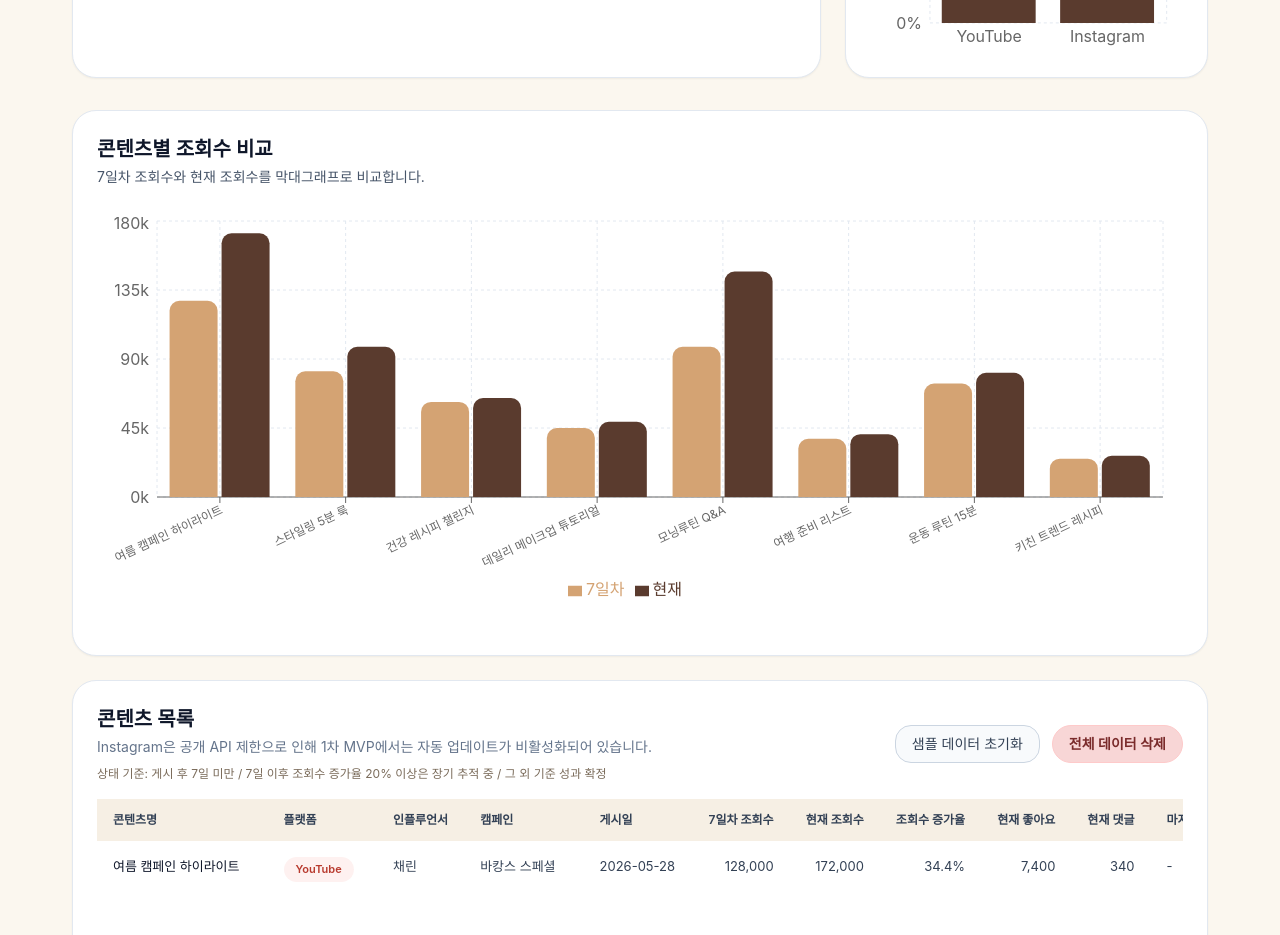
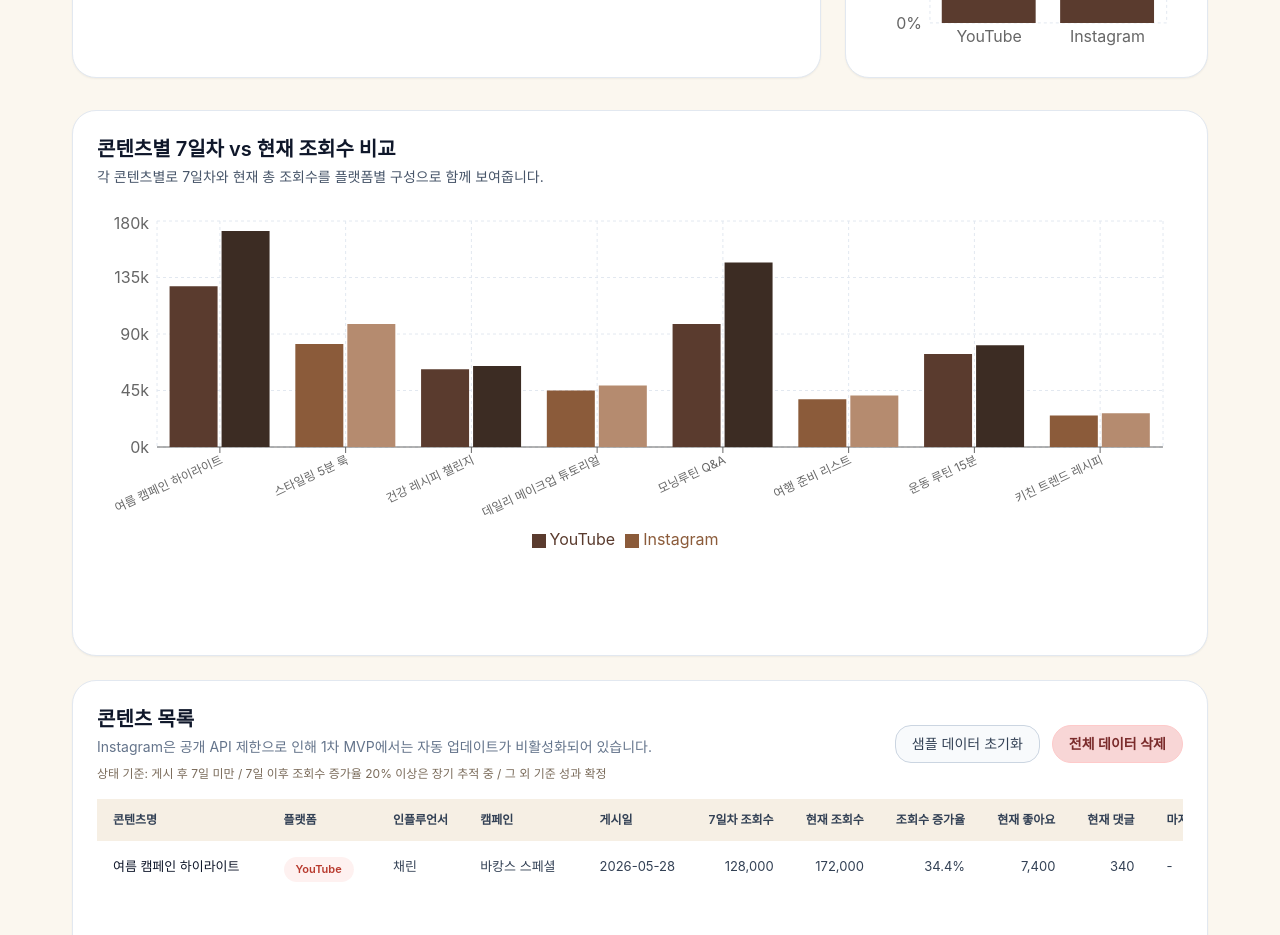
Before and after one commit to jwlee-svg/iu-dashboard, a React (Vite) app: page / in a window 1280 px wide. Shown: the part 840-1775 px from the top of the page. Built offline with nearby package versions, Linux system fonts and the light colour scheme.

Commit message:
save logic update

```diff
--- a/src/App.tsx
+++ b/src/App.tsx
@@ -388,15 +388,79 @@ function App() {
     }))
   }, [items])
 
-  const chartData = useMemo(
-    () =>
-      items.map((item) => ({
-        name: item.title,
-        '7일차': item.viewsDay7,
-        현재: item.currentViews,
-      })),
-    [items],
-  )
+  const chartData = useMemo(() => {
+    const grouped = new Map<
+      string,
+      {
+        title: string
+        sevenYoutube: number
+        sevenInstagram: number
+        currentYoutube: number
+        currentInstagram: number
+      }
+    >()
+
+    items.forEach((item) => {
+      const title = item.title || '무제'
+      if (!grouped.has(title)) {
+        grouped.set(title, {
+          title,
+          sevenYoutube: 0,
+          sevenInstagram: 0,
+          currentYoutube: 0,
+          currentInstagram: 0,
+        })
+      }
+
+      const entry = grouped.get(title)!
+      if (item.platform === 'YouTube') {
+        entry.sevenYoutube += item.viewsDay7
+        entry.currentYoutube += item.currentViews
+      } else {
+        entry.sevenInstagram += item.viewsDay7
+        entry.currentInstagram += item.currentViews
+      }
+    })
+
+    return Array.from(grouped.values()).map((entry) => ({
+      ...entry,
+      sevenTotal: entry.sevenYoutube + entry.sevenInstagram,
+      currentTotal: entry.currentYoutube + entry.currentInstagram,
+    }))
+  }, [items])
+
+  const formatTooltipValue = (value?: number) => (value !== undefined ? formatNumber(value) : '-')
+
+  const renderChartTooltip = ({ active, payload, label }: any) => {
+    if (!active || !payload || !payload.length) return null
+
+    const data = payload.reduce(
+      (acc: Record<string, number>, item: any) => {
+        acc[item.dataKey] = item.value ?? 0
+        return acc
+      },
+      {},
+    )
+
+    const sevenYoutube = data.sevenYoutube ?? 0
+    const sevenInstagram = data.sevenInstagram ?? 0
+    const currentYoutube = data.currentYoutube ?? 0
+    const currentInstagram = data.currentInstagram ?? 0
+    const sevenTotal = sevenYoutube + sevenInstagram
+    const currentTotal = currentYoutube + currentInstagram
+
+    return (
+      <div className="rounded-2xl border border-slate-200 bg-white p-3 text-sm text-slate-900 shadow-lg">
+        <p className="mb-2 font-semibold">{label}</p>
+        <p className="text-[12px] text-slate-500">7일차 총 조회수: {formatTooltipValue(sevenTotal)}</p>
+        <p className="text-[12px]">- YouTube: {formatTooltipValue(sevenYoutube)}</p>
+        <p className="text-[12px] mb-2">- Instagram: {formatTooltipValue(sevenInstagram)}</p>
+        <p className="text-[12px] text-slate-500">현재 총 조회수: {formatTooltipValue(currentTotal)}</p>
+        <p className="text-[12px]">- YouTube: {formatTooltipValue(currentYoutube)}</p>
+        <p className="text-[12px]">- Instagram: {formatTooltipValue(currentInstagram)}</p>
+      </div>
+    )
+  }
 
   const handleFieldChange = (
     field: keyof ContentItem,
@@ -681,20 +745,25 @@ function App() {
           <div className="rounded-3xl border border-slate-200 bg-white p-6 shadow-sm">
             <div className="flex flex-col gap-4 sm:flex-row sm:items-end sm:justify-between">
               <div>
-                <h2 className="text-xl font-semibold text-slate-900">콘텐츠별 조회수 비교</h2>
-                <p className="mt-1 text-sm text-slate-600">7일차 조회수와 현재 조회수를 막대그래프로 비교합니다.</p>
+                <h2 className="text-xl font-semibold text-slate-900">콘텐츠별 7일차 vs 현재 조회수 비교</h2>
+                <p className="mt-1 text-sm text-slate-600">각 콘텐츠별로 7일차와 현재 총 조회수를 플랫폼별 구성으로 함께 보여줍니다.</p>
               </div>
             </div>
             <div className="mt-6 h-[420px] w-full">
               <ResponsiveContainer width="100%" height="100%">
-                <BarChart data={chartData} margin={{ top: 10, right: 20, left: 0, bottom: 30 }}>
+                <BarChart data={chartData} margin={{ top: 10, right: 20, left: 0, bottom: 80 }}>
                   <CartesianGrid strokeDasharray="3 3" stroke="#e2e8f0" />
-                  <XAxis dataKey="name" tick={{ fontSize: 12 }} interval={0} angle={-25} textAnchor="end" height={80} />
+                  <XAxis dataKey="title" tick={{ fontSize: 12 }} interval={0} angle={-25} textAnchor="end" height={80} />
                   <YAxis tickFormatter={(value) => `${value / 1000}k`} axisLine={false} tickLine={false} />
-                  <Tooltip formatter={(value: number) => [formatNumber(value), '조회수']} />
-                  <Legend />
-                  <Bar dataKey="7일차" fill="#d4a373" radius={[10, 10, 0, 0]} />
-                  <Bar dataKey="현재" fill="#5a3b2e" radius={[10, 10, 0, 0]} />
+                  <Tooltip content={renderChartTooltip} />
+                  <Legend payload={[
+                    { value: 'YouTube', type: 'square', color: '#5a3b2e' },
+                    { value: 'Instagram', type: 'square', color: '#8b5b3a' },
+                  ]} />
+                  <Bar dataKey="sevenYoutube" name="YouTube" stackId="7day" fill="#5a3b2e" legendType="none" />
+                  <Bar dataKey="sevenInstagram" name="Instagram" stackId="7day" fill="#8b5b3a" legendType="none" />
+                  <Bar dataKey="currentYoutube" name="YouTube" stackId="current" fill="#3c2c23" legendType="none" />
+                  <Bar dataKey="currentInstagram" name="Instagram" stackId="current" fill="#b58b6f" legendType="none" />
                 </BarChart>
               </ResponsiveContainer>
             </div>
```
